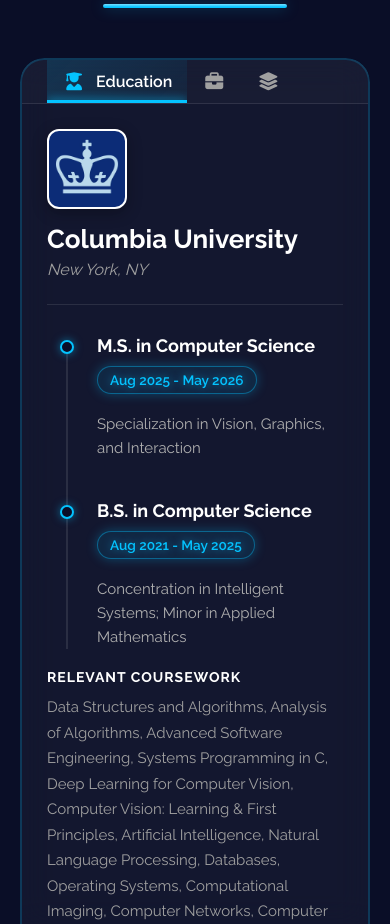
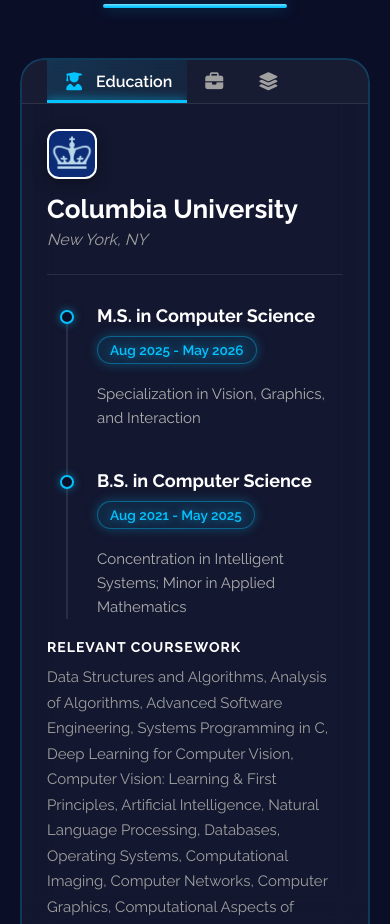
Before and after one commit to code1word/dhruv-yalamanchi, a React (Vite) app: page / in a window 390 px wide. Shown: the part 2545-3469 px from the top of the page. Built offline with nearby package versions, Linux system fonts and the light colour scheme.

Commit message:
fix: add support for SVGs on mobile

```diff
--- a/src/components/Resume/Resume.css
+++ b/src/components/Resume/Resume.css
@@ -646,3 +646,38 @@
     padding-left: 15px !important;
   }
 }
+
+/* =========================
+   MOBILE SVG FIX
+   ========================= */
+
+/* 1. Force the container to have a size */
+.timeline-logo,
+.school-logo,
+.img-box {
+  /* Ensure the parent has a defined size if it doesn't already */
+  width: 50px;
+  height: 50px;
+  min-width: 50px; /* Prevents flexbox squishing */
+  min-height: 50px;
+  display: flex;
+  justify-content: center;
+  align-items: center;
+}
+
+/* 2. Force the image to fill that container */
+.timeline-logo img,
+.school-logo img,
+.img-box img {
+  width: 100%;
+  height: 100%;
+  object-fit: contain; /* Keeps aspect ratio */
+  display: block; /* Removes tiny bottom margin gap */
+}
+
+/* 3. Handle the smaller skill tiles specifically if needed */
+.img-box {
+  width: 40px; /* Skills are usually smaller */
+  height: 40px;
+  min-width: 40px;
+}
```
